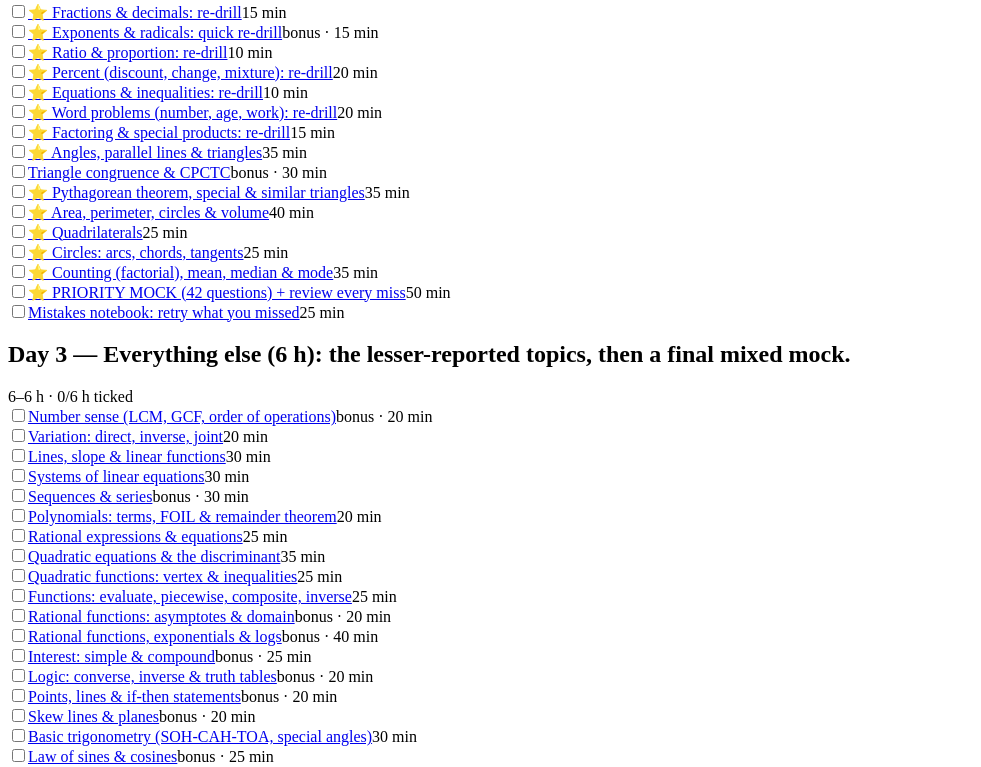
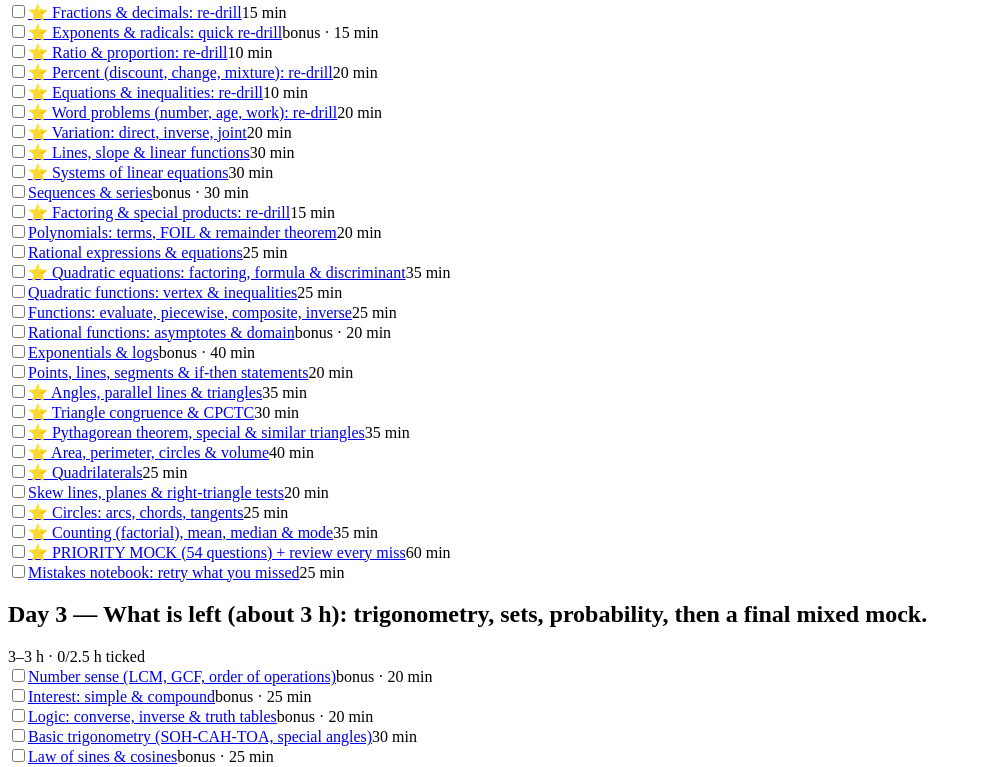
Before and after one commit to mannix-dean-marasigan/reviewer, a React (Vite) app: page /#/ in a window 1280 px wide. Shown: the part 801-1568 px from the top of the page, without its empty margins (0-981 px from the left). Built offline with nearby package versions, Linux system fonts and the light colour scheme; the HTML template or start-up script is replaced by a standard one.

Commit message:
Day 2 now holds all algebra and geometry; Day 3 is the rest; star lines, systems, quadratics, variation, congruence
Co-Authored-By: Claude Sonnet 5.5 <noreply@anthropic.com>

```diff
--- a/src/content/extras.ts
+++ b/src/content/extras.ts
@@ -14,8 +14,8 @@ export const SUBJECTS: { id: Subject; label: string }[] = [
 // Lessons inside each day (and across days) follow the learning order in content/index.ts: each lesson builds on the ones before it.
 /** Lessons that test-takers report most often (Reddit, 2024-2026): basic algebra, geometry, percentages, fractions, mean/mode. */
 export const PRIORITY_IDS = [
-  'm-fractions', 'm-exponents', 'm-ratio', 'm-percent', 'm-equations', 'm-word-problems', 'm-factoring',
-  'm-angles', 'm-similar', 'm-shapes', 'g-quads', 'g-circles', 'm-counting',
+  'm-fractions', 'm-exponents', 'm-ratio', 'm-percent', 'm-equations', 'm-word-problems', 'm-variation', 'm-lines', 'm-systems', 'm-factoring', 'm-quadratics',
+  'g-congruence', 'm-angles', 'm-similar', 'm-shapes', 'g-quads', 'g-circles', 'm-counting',
 ]
 export const isPriority = (id: string) => PRIORITY_IDS.includes(id)
 
@@ -36,41 +36,41 @@ export const PLAN: PlanDay[] = [
     { label: 'Polynomials: operations, division & remainder theorem', minutes: 45, lesson: 'm-polynomials', tier: 'stretch' },
     { label: 'Mistakes notebook', minutes: 20, route: '/mistakes' },
   ] },
-  { day: 2, minHours: 6, hours: 6, theme: '⭐ EXAM PRIORITY DAY (6 h). What test-takers report: basic algebra, geometry, percentages, fractions, mean/mode. Items marked re-drill = Practice + Quiz tabs only.', items: [
+  { day: 2, minHours: 11, hours: 11, theme: '⭐ ALL ALGEBRA + ALL GEOMETRY (about 11 h, a long day: split it over two sittings). Re-drill = Practice + Quiz tabs only. Test-takers report basic algebra, geometry, percentages, fractions, mean/mode.', items: [
     { label: '⭐ Fractions & decimals: re-drill', minutes: 15, lesson: 'm-fractions' },
     { label: '⭐ Exponents & radicals: quick re-drill', minutes: 15, lesson: 'm-exponents', tier: 'bonus' },
     { label: '⭐ Ratio & proportion: re-drill', minutes: 10, lesson: 'm-ratio' },
     { label: '⭐ Percent (discount, change, mixture): re-drill', minutes: 20, lesson: 'm-percent' },
     { label: '⭐ Equations & inequalities: re-drill', minutes: 10, lesson: 'm-equations' },
     { label: '⭐ Word problems (number, age, work): re-drill', minutes: 20, lesson: 'm-word-problems' },
+    { label: '⭐ Variation: direct, inverse, joint', minutes: 20, lesson: 'm-variation' },
+    { label: '⭐ Lines, slope & linear functions', minutes: 30, lesson: 'm-lines' },
+    { label: '⭐ Systems of linear equations', minutes: 30, lesson: 'm-systems' },
+    { label: 'Sequences & series', minutes: 30, lesson: 'm-sequences', tier: 'bonus' },
     { label: '⭐ Factoring & special products: re-drill', minutes: 15, lesson: 'm-factoring' },
+    { label: 'Polynomials: terms, FOIL & remainder theorem', minutes: 20, lesson: 'm-polynomials' },
+    { label: 'Rational expressions & equations', minutes: 25, lesson: 'm-rational' },
+    { label: '⭐ Quadratic equations: factoring, formula & discriminant', minutes: 35, lesson: 'm-quadratics' },
+    { label: 'Quadratic functions: vertex & inequalities', minutes: 25, lesson: 'm-quad-fn' },
+    { label: 'Functions: evaluate, piecewise, composite, inverse', minutes: 25, lesson: 'm-functions' },
+    { label: 'Rational functions: asymptotes & domain', minutes: 20, lesson: 'm-rational-fn', tier: 'bonus' },
+    { label: 'Exponentials & logs', minutes: 40, lesson: 'm-exp-log', tier: 'bonus' },
+    { label: 'Points, lines, segments & if-then statements', minutes: 20, lesson: 'g-basics' },
     { label: '⭐ Angles, parallel lines & triangles', minutes: 35, lesson: 'm-angles' },
-    { label: 'Triangle congruence & CPCTC', minutes: 30, lesson: 'g-congruence', tier: 'bonus' },
+    { label: '⭐ Triangle congruence & CPCTC', minutes: 30, lesson: 'g-congruence' },
     { label: '⭐ Pythagorean theorem, special & similar triangles', minutes: 35, lesson: 'm-similar' },
     { label: '⭐ Area, perimeter, circles & volume', minutes: 40, lesson: 'm-shapes' },
     { label: '⭐ Quadrilaterals', minutes: 25, lesson: 'g-quads' },
+    { label: 'Skew lines, planes & right-triangle tests', minutes: 20, lesson: 'g-lines-planes' },
     { label: '⭐ Circles: arcs, chords, tangents', minutes: 25, lesson: 'g-circles' },
     { label: '⭐ Counting (factorial), mean, median & mode', minutes: 35, lesson: 'm-counting' },
-    { label: '⭐ PRIORITY MOCK (42 questions) + review every miss', minutes: 50, route: '/mock' },
+    { label: '⭐ PRIORITY MOCK (54 questions) + review every miss', minutes: 60, route: '/mock' },
     { label: 'Mistakes notebook: retry what you missed', minutes: 25, route: '/mistakes' },
   ] },
-  { day: 3, minHours: 6, hours: 6, theme: 'Everything else (6 h): the lesser-reported topics, then a final mixed mock.', items: [
+  { day: 3, minHours: 3, hours: 3, theme: 'What is left (about 3 h): trigonometry, sets, probability, then a final mixed mock.', items: [
     { label: 'Number sense (LCM, GCF, order of operations)', minutes: 20, lesson: 'm-number-sense', tier: 'bonus' },
-    { label: 'Variation: direct, inverse, joint', minutes: 20, lesson: 'm-variation' },
-    { label: 'Lines, slope & linear functions', minutes: 30, lesson: 'm-lines' },
-    { label: 'Systems of linear equations', minutes: 30, lesson: 'm-systems' },
-    { label: 'Sequences & series', minutes: 30, lesson: 'm-sequences', tier: 'bonus' },
-    { label: 'Polynomials: terms, FOIL & remainder theorem', minutes: 20, lesson: 'm-polynomials' },
-    { label: 'Rational expressions & equations', minutes: 25, lesson: 'm-rational' },
-    { label: 'Quadratic equations & the discriminant', minutes: 35, lesson: 'm-quadratics' },
-    { label: 'Quadratic functions: vertex & inequalities', minutes: 25, lesson: 'm-quad-fn' },
-    { label: 'Functions: evaluate, piecewise, composite, inverse', minutes: 25, lesson: 'm-functions' },
-    { label: 'Rational functions: asymptotes & domain', minutes: 20, lesson: 'm-rational-fn', tier: 'bonus' },
-    { label: 'Rational functions, exponentials & logs', minutes: 40, lesson: 'm-exp-log', tier: 'bonus' },
     { label: 'Interest: simple & compound', minutes: 25, lesson: 'm-finance', tier: 'bonus' },
     { label: 'Logic: converse, inverse & truth tables', minutes: 20, lesson: 'm-logic', tier: 'bonus' },
-    { label: 'Points, lines & if-then statements', minutes: 20, lesson: 'g-basics', tier: 'bonus' },
-    { label: 'Skew lines & planes', minutes: 20, lesson: 'g-lines-planes', tier: 'bonus' },
     { label: 'Basic trigonometry (SOH-CAH-TOA, special angles)', minutes: 30, lesson: 'm-trig' },
     { label: 'Law of sines & cosines', minutes: 25, lesson: 'm-trig2', tier: 'bonus' },
     { label: 'Sets & Venn diagrams', minutes: 20, lesson: 'm-sets' },
--- a/src/pages/Mock.tsx
+++ b/src/pages/Mock.tsx
@@ -43,7 +43,7 @@ function buildFrom(ids: string[], total: number, r: ReturnType<typeof rng>): Ite
 }
 
 function build(kind: MockKind, r: ReturnType<typeof rng>): Item[] {
-  if (kind === 'priority') return buildFrom(PRIORITY_IDS, 42, r)
+  if (kind === 'priority') return buildFrom(PRIORITY_IDS, 54, r)
   if (kind === 'day1') return buildDay(1, r)
   if (kind === 'day2') return buildDay(2, r)
   if (kind === 'day3') return buildDay(3, r)
@@ -69,7 +69,7 @@ function build(kind: MockKind, r: ReturnType<typeof rng>): Item[] {
   return [...pool('english').slice(0, 12), ...pool('reading').slice(0, 6), ...mathItems(30), ...mentalItems(14)]
 }
 
-const TIMES: Record<MockKind, number> = { priority: 50, full: 90, math: 40, mental: 25, english: 35, day1: 150, day2: 150, day3: 150 }
+const TIMES: Record<MockKind, number> = { priority: 60, full: 90, math: 40, mental: 25, english: 35, day1: 150, day2: 150, day3: 150 }
 
 export default function Mock() {
   const st = useStore()
@@ -83,7 +83,7 @@ export default function Mock() {
       <div className="card">
         <div className="seg">
           {(['priority', 'day1', 'day2', 'day3', 'math', 'full', 'english', 'mental'] as const).map(k => (
-            <button key={k} className={kind === k ? 'on' : ''} onClick={() => setKind(k)}>{k === 'priority' ? '⭐ Priority mock (42 q)' : k === 'day1' ? 'Day 1 mock (100 q)' : k === 'day2' ? 'Day 2 mock (100 q)' : k === 'day3' ? 'Day 3 mock (100 q)' : k === 'full' ? 'Full mock (62 q)' : k === 'math' ? 'Quick math mock (30 q)' : k === 'english' ? 'English + reading (30 q)' : 'Mental ability (20 q)'}</button>
+            <button key={k} className={kind === k ? 'on' : ''} onClick={() => setKind(k)}>{k === 'priority' ? '⭐ Priority mock (54 q)' : k === 'day1' ? 'Day 1 mock (100 q)' : k === 'day2' ? 'Day 2 mock (100 q)' : k === 'day3' ? 'Day 3 mock (100 q)' : k === 'full' ? 'Full mock (62 q)' : k === 'math' ? 'Quick math mock (30 q)' : k === 'english' ? 'English + reading (30 q)' : 'Mental ability (20 q)'}</button>
           ))}
         </div>
         <p>Time limit: <b>{TIMES[kind]} minutes</b>. Tip: don't spend more than ~1.3 min per question; flag and skip hard ones.</p>
```
